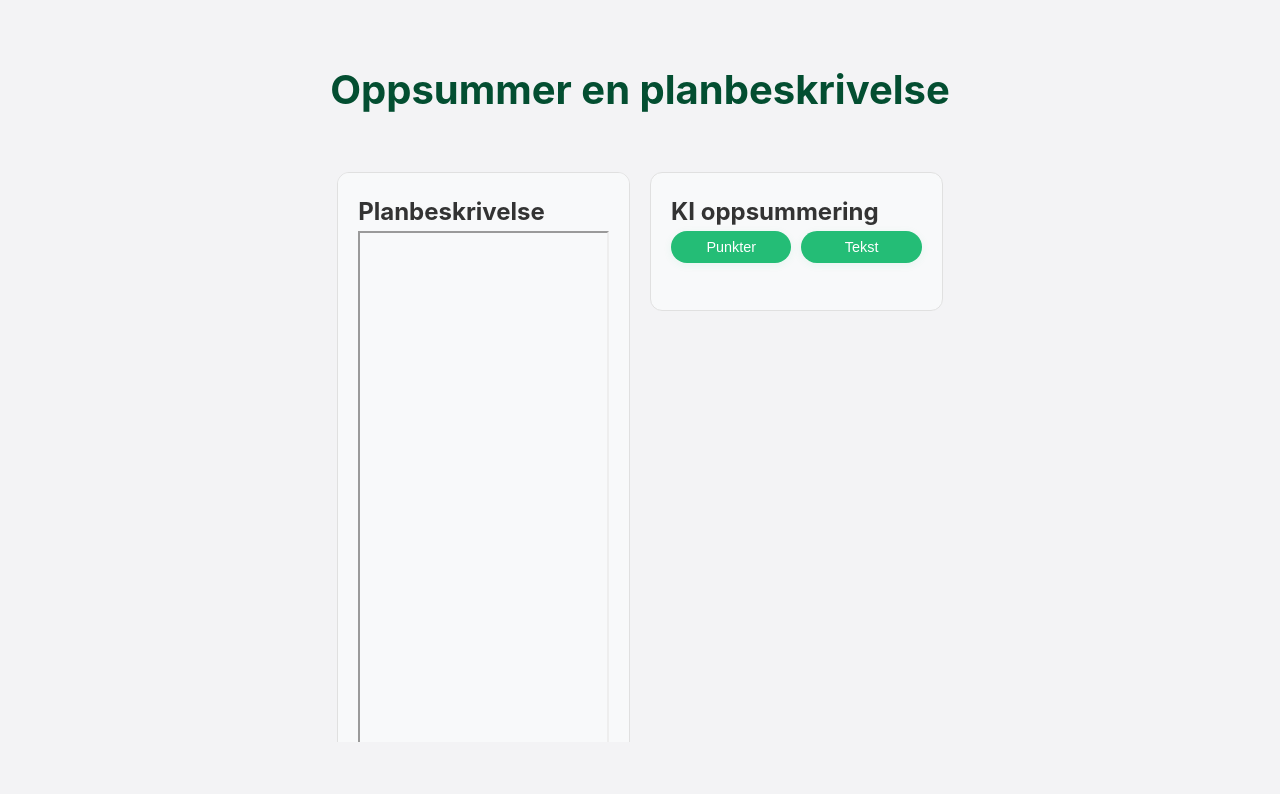
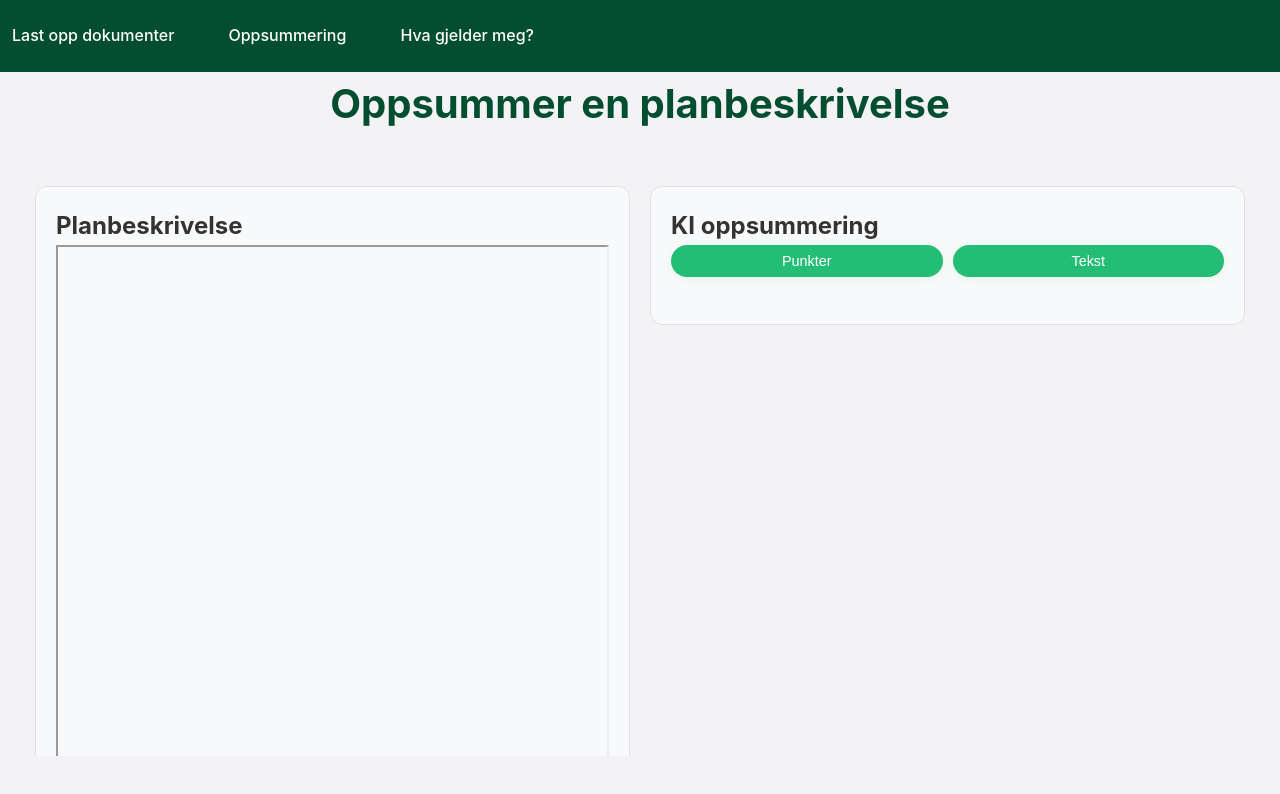
Before and after one commit to kartAI/PlanprosessKI, a plain HTML site: page forenkling-poc6/frontend/oppsummering.html in a window 1280 px wide. Drawn offline with Linux system fonts and the light colour scheme.

Commit message:
Fikset header

```diff
--- a/forenkling-poc6/frontend/oppsummering.html
+++ b/forenkling-poc6/frontend/oppsummering.html
@@ -6,8 +6,8 @@
     <title>Oppsummering</title>
     <link rel="stylesheet" href="../../css/style.css">
 </head>
-<body>
-    <div id="header"></div>
+<body class="page-with-header">
+<div id="header"></div>
     <div>
     <h1>Oppsummer en planbeskrivelse</h1>
         <div class="content-wrapper">
@@ -30,8 +30,8 @@
                 </div>
             </div>
     </div>
-    </div>
-
+</div>
+<script type="module" src="js/script.js"></script>
 
 </body>
 </html>
```
